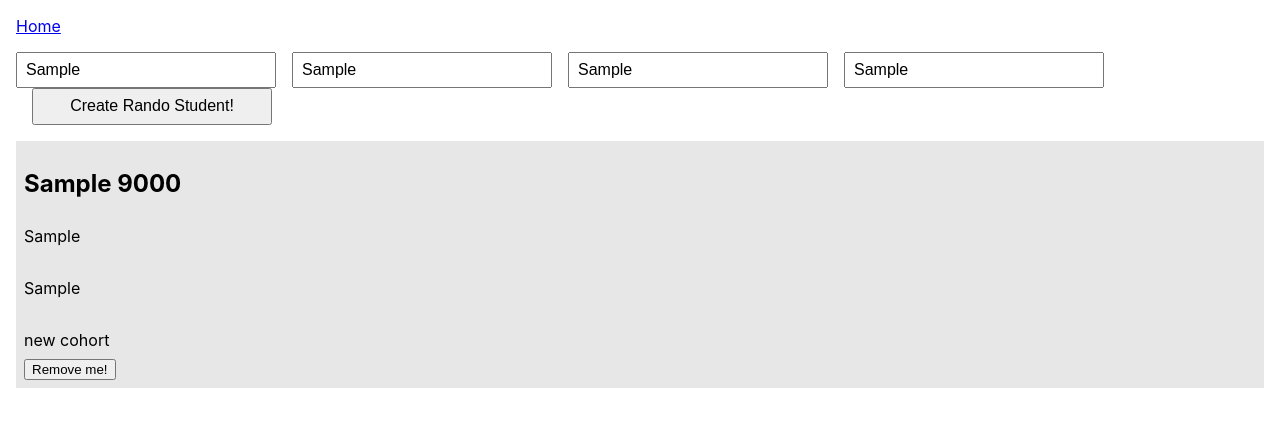
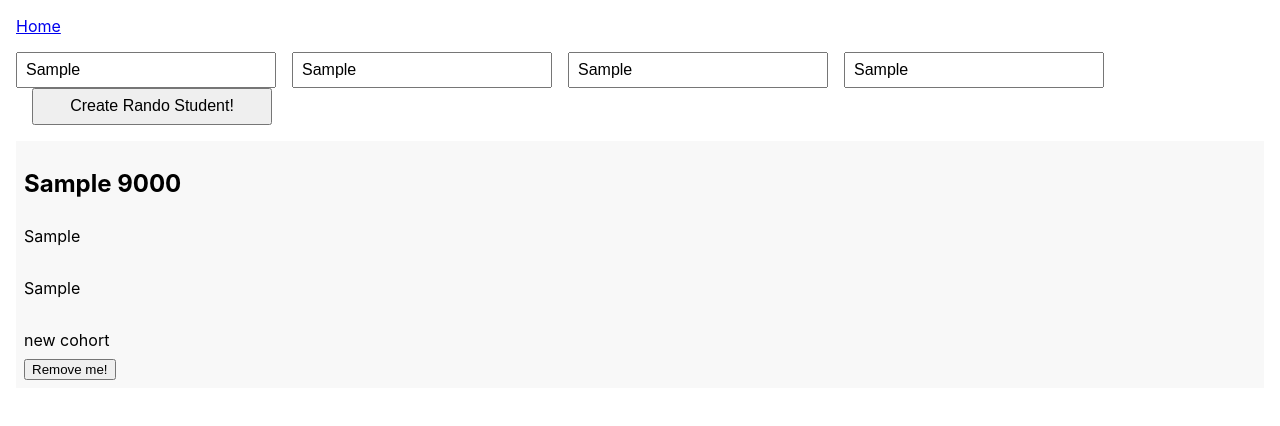
Before and after one commit to orlandocaraballo/sei-react-frontend, a React (Create React App) app: page / in a window 1280 px wide. Both pictures are taken after typing "Sample", "Sample", "Sample", "Sample" into the empty fields and a click on the input "Create Rando Student!". Shown: the top 426 px of the page. Built offline with nearby package versions, Linux system fonts and the light colour scheme; no server answers.

Commit message:
Changed some styles

```diff
--- a/src/components/students.module.css
+++ b/src/components/students.module.css
@@ -1,5 +1,5 @@
 .student {
-  background-color: #e7e7e7;
+  background-color: #f8f8f8;
 }
 
 .students {
@@ -29,7 +29,7 @@ input:first-child {
   margin-left: 0;
 }
 
-input[type=submit] {
+input[type="submit"] {
   height: 2.3em;
   padding: 0;
 }
```
